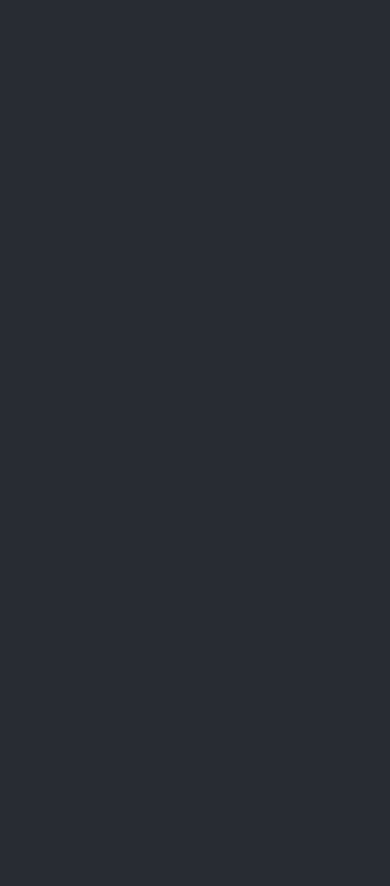
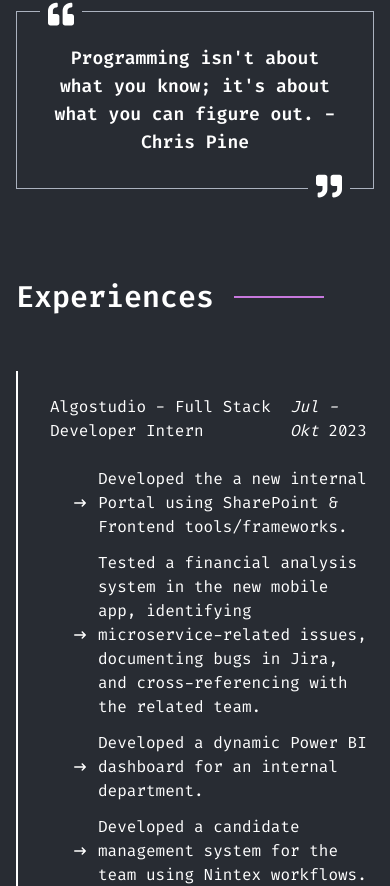
Before and after one commit to naufalF21/portofolio-web, a Next.js app: page / in a window 390 px wide. Shown: the part 963-1849 px from the top of the page. Before the commit the page ends 948 px from the top, so only its background shows below. Built offline with nearby package versions, Linux system fonts and the light colour scheme.

Commit message:
style(Homepage): add responsive for  herosection, quotes, and experiences section

```diff
--- a/app/page.js
+++ b/app/page.js
@@ -15,11 +15,11 @@ export default function Home() {
 		<>
 			<Header />
 			<main>
-				<div className="lg:max-w-[1024px] lg:mx-auto ">
+				<div className="lg:max-w-[1024px] lg:mx-auto overflow-x-hidden">
 					<HeroSection />
-					{/* <Quotes />
+					<Quotes />
 					<ExperienceSection />
-					<ProjectsSection />
+					{/* <ProjectsSection />
 					<EducationSection />
 					<SkillsSection />
 					<ContactsSection /> */}
--- a/components/quotes/index.js
+++ b/components/quotes/index.js
@@ -5,13 +5,13 @@ import { FaQuoteRight } from 'react-icons/fa';
 
 export default function Quotes() {
 	return (
-		<div className="text-white px-6">
+		<div className="text-white px-4 lg:px-0">
 			<div className="relative top-4 left-6 flex justify-start">
 				<div className="bg-secondary z-10 px-2">
 					<FaQuoteLeft size="26" />
 				</div>
 			</div>
-			<div className="border border-gray py-8">
+			<div className="border border-gray py-8 px-8 lg:px-0">
 				<h2 className="text-center text-lg font-semibold">
 					Programming isn&apos;t about what you know; it&apos;s about what you can figure
 					out. -Chris Pine
--- a/containers/home-page/experience-section/index.js
+++ b/containers/home-page/experience-section/index.js
@@ -1,23 +1,16 @@
 'use client';
 
+import experience from '@/data/experience';
 import { FaArrowRightLong } from 'react-icons/fa6';
 
 export default function ExperienceSection() {
-	const experienceData = [
-		'Developed the a new internal Portal using SharePoint & Frontend tools/frameworks.',
-		'Tested a financial analysis system in the new mobile app, identifying microservice-related issues, documenting bugs in Jira, and cross-referencing with the related team.',
-		'Developed a dynamic Power BI dashboard for an internal department.',
-		'Developed a candidate management system for the team using Nintex workflows.',
-		'Assisted with internal support, making modifications for departmental internal portals.',
-	];
-
 	return (
-		<section className="text-white mt-16">
+		<section className="text-white mt-16 px-4 lg:px-0">
 			<div className="flex flex-row items-center gap-5">
 				<h2 className="text-3xl font-semibold">Experiences</h2>
 				<hr className="w-1/4 text-primary border" />
 			</div>
-			<div className="flex flex-row py-14 gap-10">
+			<div className="flex flex-row py-14 gap-8 lg:gap-10">
 				<div className="border-s-2 border-white"></div>
 				<div className="flex flex-col w-full mt-6">
 					<div className="flex flex-row justify-between">
@@ -27,7 +20,7 @@ export default function ExperienceSection() {
 						</span>
 					</div>
 					<ul className="py-6 flex flex-col gap-3 ps-6">
-						{experienceData.map((name, index) => (
+						{experience.map((name, index) => (
 							<li className="flex flex-row items-center gap-3" key={index}>
 								<span>
 									<FaArrowRightLong size="12" />
--- a/containers/home-page/hero-section/index.js
+++ b/containers/home-page/hero-section/index.js
@@ -7,8 +7,8 @@ import jumbotronImg from '@/public/images/jumbotron.png';
 
 export default function HeroSection() {
 	return (
-		<div className="text-white flex flex-col md:flex-row items-center justify-between gap-20 md:h-screen px-6 pb-10 lg:px-0">
-			<div className="flex flex-col gap-8 mt-32 md:mt-0">
+		<div className="text-white flex flex-col md:flex-row items-center md:items-start lg:items-center justify-between gap-20 lg:h-screen pt-32 md:pt-36 px-6 pb-10 lg:py-0">
+			<div className="flex flex-col gap-8">
 				<h2 className="text-3xl font-semibold leading-normal">
 					Naufal Firman is a{' '}
 					<span className="text-primary">Web Designer and Front-end Developer</span>
@@ -21,7 +21,7 @@ export default function HeroSection() {
 				<Button text="Let's talk" />
 			</div>
 			<div>
-				<Image src={jumbotronImg} alt="jumbotron-img" className="md:w-[70rem]" />
+				<Image src={jumbotronImg} alt="jumbotron-img" className="md:w-[80rem]" />
 				<div className="text-gray flex flex-row items-center border py-1 px-2 gap-2">
 					<div className="w-[14px] h-[14px] bg-primary"></div>
 					<p>
--- /dev/null
+++ b/data/experience.js
@@ -0,0 +1,9 @@
+const experience = [
+	'Developed the a new internal Portal using SharePoint & Frontend tools/frameworks.',
+	'Tested a financial analysis system in the new mobile app, identifying microservice-related issues, documenting bugs in Jira, and cross-referencing with the related team.',
+	'Developed a dynamic Power BI dashboard for an internal department.',
+	'Developed a candidate management system for the team using Nintex workflows.',
+	'Assisted with internal support, making modifications for departmental internal portals.',
+];
+
+export default experience;
```
